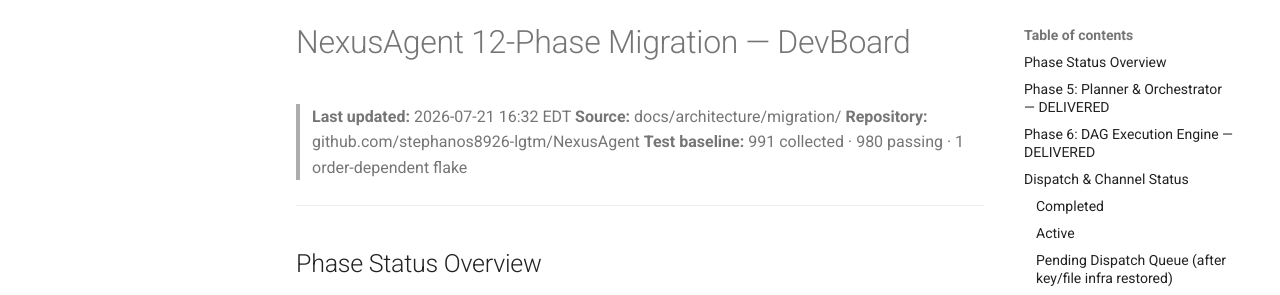
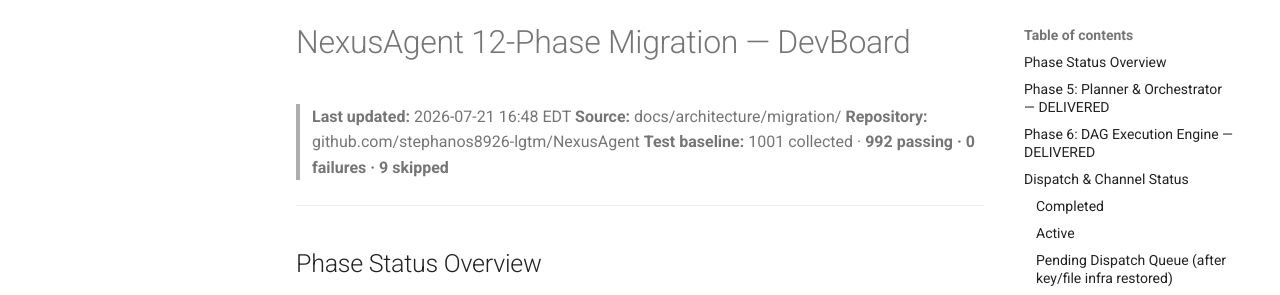
Before and after one commit to stephanos8926-lgtm/NexusAgent, an MkDocs documentation site: the page built from docs/devboard/README.md, in a window 1280 px wide and 900 px high. Shown: the part 124-419 px from the top of the window. Built offline with MkDocs 1.6.1 and Material for MkDocs 9.7.7, drawn with Linux system fonts in a browser that asks for light colours; comment, search, counter and statistics services are not loaded; the version menu is left out; some of the changed text lies outside the part shown.

Commit message:
docs(devboard): master green — 992/1001 passing, 0 failures

```diff
--- a/docs/devboard/README.md
+++ b/docs/devboard/README.md
@@ -1,9 +1,9 @@
 # NexusAgent 12-Phase Migration — DevBoard
 
-> **Last updated:** 2026-07-21 16:32 EDT
+> **Last updated:** 2026-07-21 16:48 EDT
 > **Source:** docs/architecture/migration/
 > **Repository:** github.com/stephanos8926-lgtm/NexusAgent
-> **Test baseline:** 991 collected · 980 passing · 1 order-dependent flake
+> **Test baseline:** 1001 collected · **992 passing · 0 failures · 9 skipped**
 
 ---
 
@@ -97,6 +97,7 @@
 | 2026-07-21 13:48 | 995 | 958 | 14 | Workspace+state fix inline |
 | 2026-07-21 14:42 | 995 | 969 | 13 | PR #14 + #15 merged (Phase 4 preflight + Phase 5) |
 | 2026-07-21 16:32 | 991 | 980 | 1 | All clusters fixed, Phase 6 merged. Remaining: order-dependent `_ws_memory_dir` flake |
+| 2026-07-21 16:48 | 1001 | **992** | **0** | **Order-dep flakes eliminated** via autouse ContextVar reset fixtures. Master green. |
 
 ---
 
```
